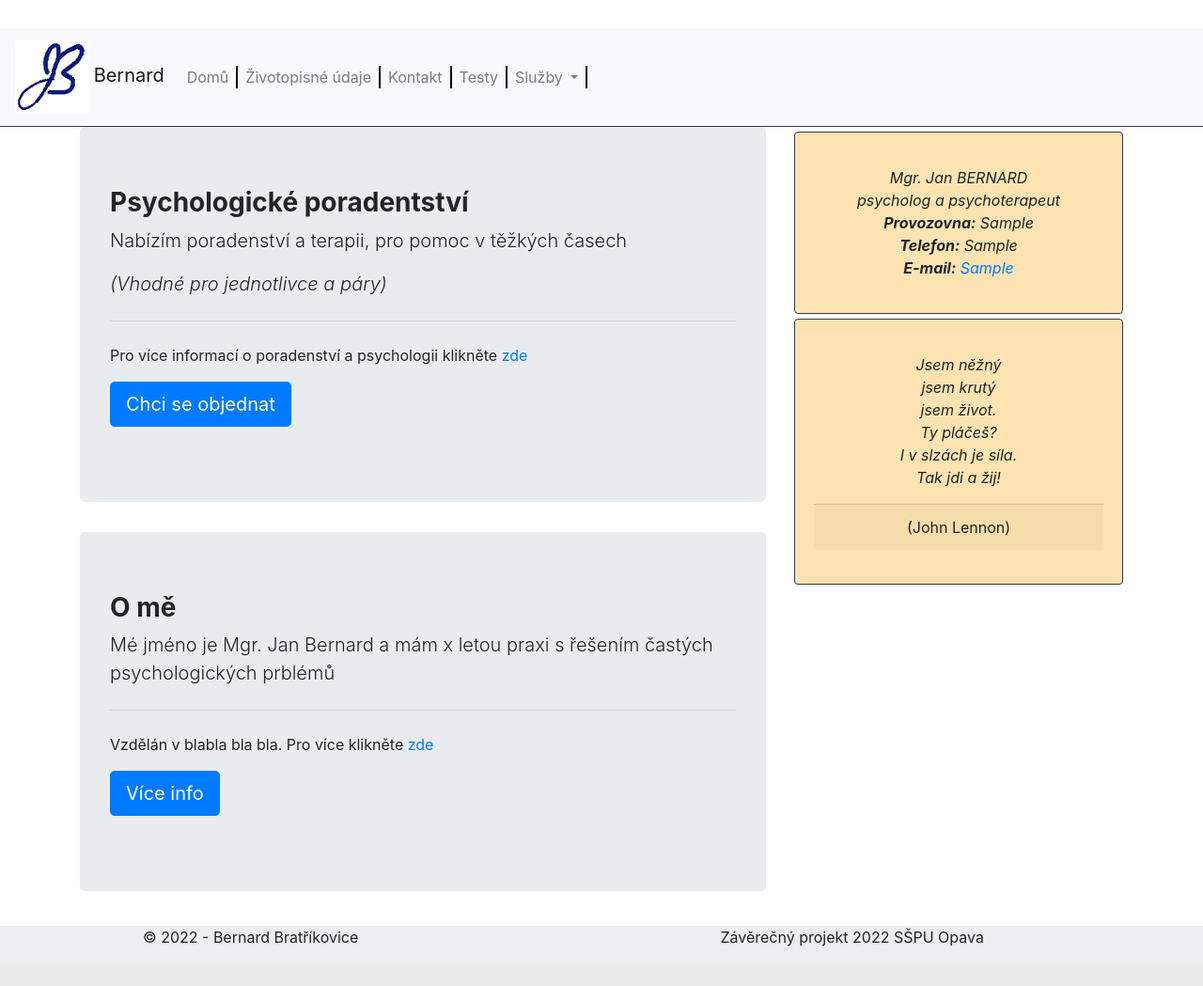
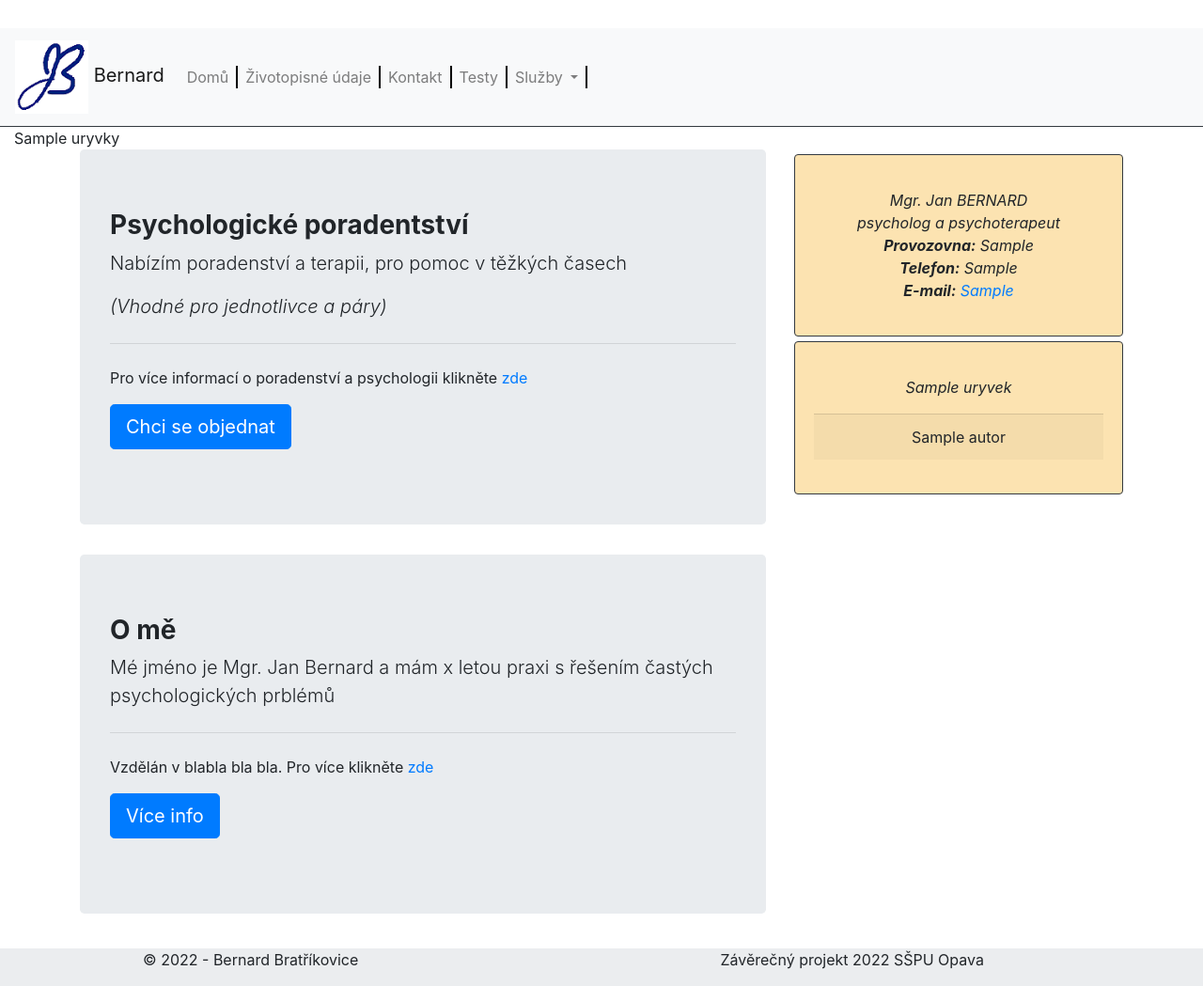
Before and after one commit to vojtabern/zaver_projekt, a Django app: template mysite/tata/templates/sluzby.html in a window 1280 px wide. Shown: the part 321-1370 px from the top of the page at 94% size. Before the commit the page ends 1328 px from the top, so only its background shows below. Run offline with Django 4.2, Linux system fonts and the light colour scheme; the template is opened without the code that fills it: most values are stand-ins (such as "Sample title", 1, 10 or a date in 2020); some libraries are stand-ins or nearby versions.

Commit message:
slow loadtimes but i did it

```diff
--- a/mysite/tata/templates/page/card.html
+++ b/mysite/tata/templates/page/card.html
@@ -26,15 +26,10 @@
         <div class="card-body">
             <p class="card-text">
                 <ul class="uryvky">
-                    <li>Jsem něžný </li>
-                    <li>jsem krutý </li>
-                    <li>jsem život. </li>
-                    <li>Ty pláčeš? </li>
-                    <li>I v slzách je síla. </li>
-                    <li>Tak jdi a žij! </li>
+                    <li>{{uryvek}}</li>
                 </ul>
             <p class="card-footer">
-                (John Lennon)
+                {{autor}}
             </p>
             </p>
         </div>
--- a/mysite/tata/templates/page/navbar.html
+++ b/mysite/tata/templates/page/navbar.html
@@ -1,5 +1,4 @@
 {%load static%}
-
 <nav class="navbar navbar-expand-lg navbar-light bg-light border-bottom border-dark">
     <a class="navbar-brand" href="#">
         <img src="{% static '/img/logo.png'%}" alt="" height="78px" width="78px" class="d-inline-block"/>
--- a/mysite/tata/templates/sluzby.html
+++ b/mysite/tata/templates/sluzby.html
@@ -1,6 +1,7 @@
 {%extends "base.html"%}
 
 {%block content%}
+{{uryvky}}
 <div class="container-fluid">
     <div class="container">
         <div class="row">
```
Also changed, not shown: mysite/tata/quotes.py (added, +40 -0 lines), mysite/tata/views.py (+25 -4 lines).
